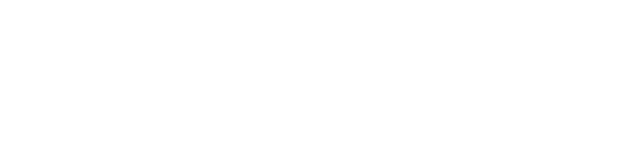
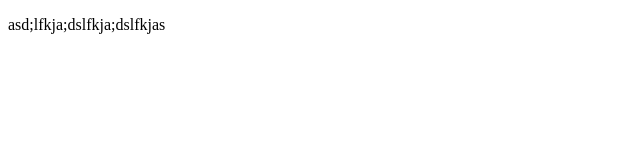
Before and after one commit to terrytaylorbonn/crap-portfolio, a plain HTML site: page index.html in a window 1280 px wide. Shown: the whole page, without its empty margins (0-640 px from the left). Drawn offline with Linux system fonts and the light colour scheme.

Commit message:
added index html

```diff
--- a/index.html
+++ b/index.html
@@ -5,6 +5,7 @@
     <title>crap portfolio</title>
   </head>
   <body>
+    <p> asd;lfkja;dslfkja;dslfkjas</p>
 
   </body>
 </html>
```
